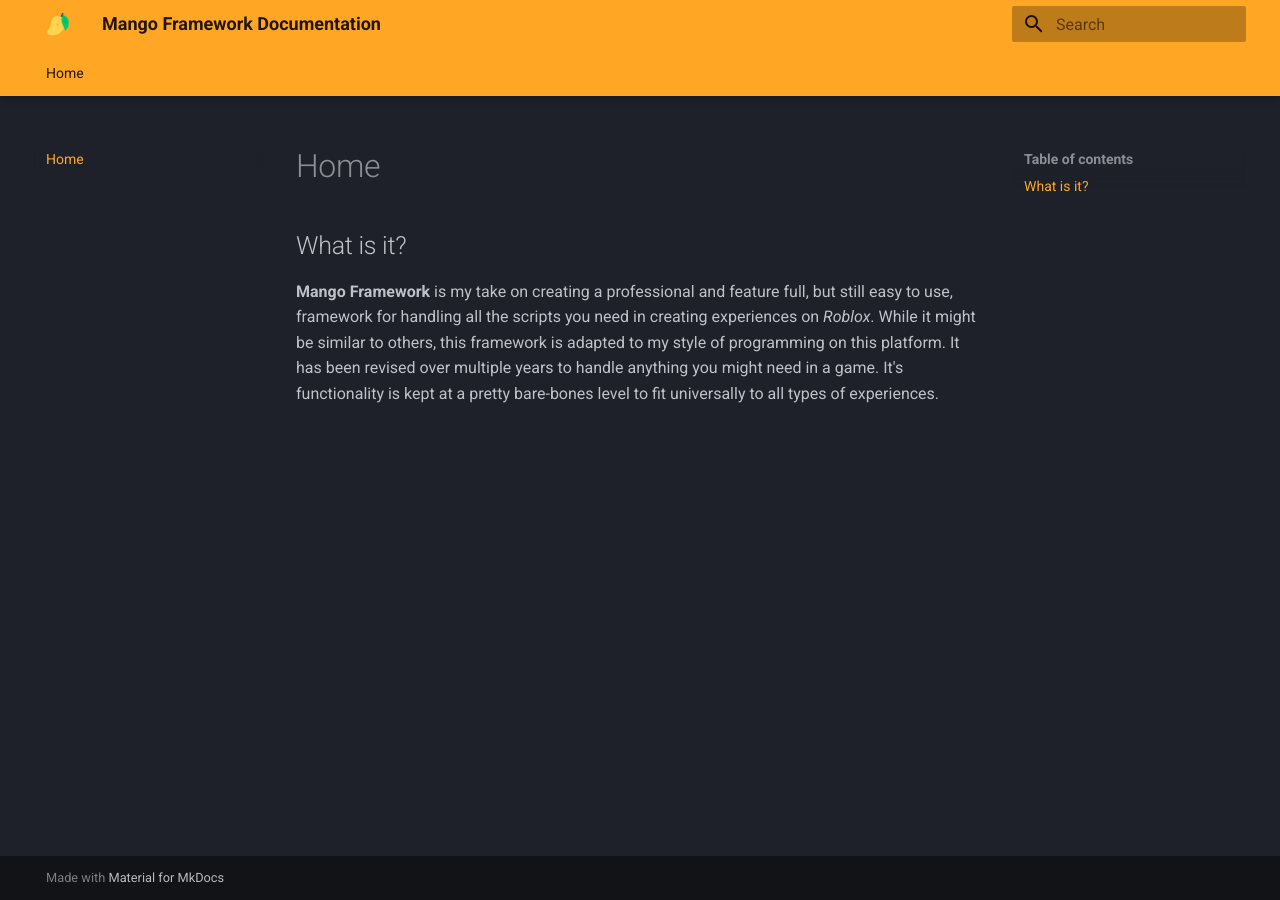
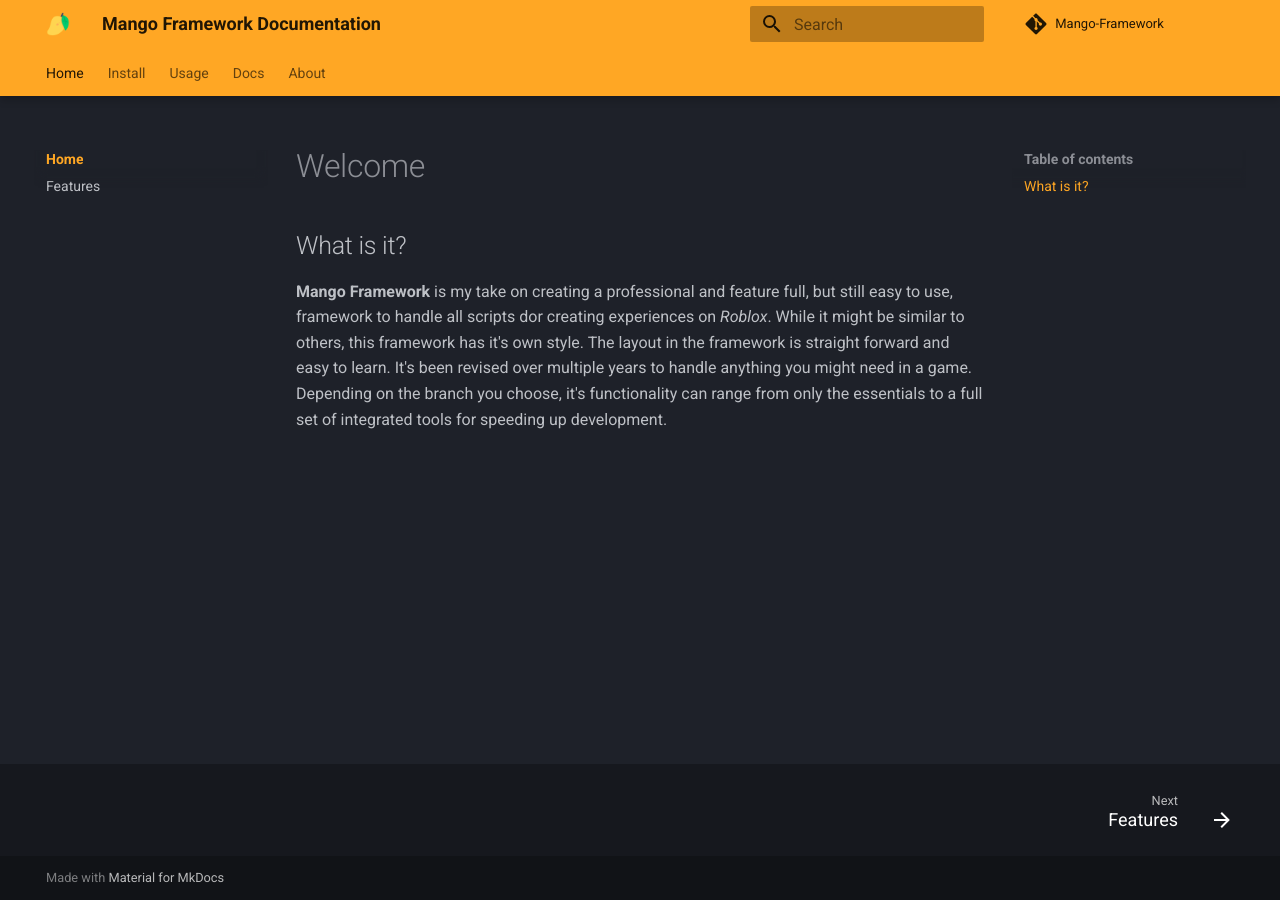
Before and after one commit to MarkoGasta/Mango-Framework-Docs, an MkDocs documentation site: the page built from docs/index.md, in a window 1280 px wide. Built offline with MkDocs 1.6.1 and Material for MkDocs 9.7.7, drawn with Linux system fonts in a browser that asks for light colours; comment, search, counter and statistics services are not loaded.

```diff
--- a/docs/index.md
+++ b/docs/index.md
@@ -1,3 +1,3 @@
 ## What is it?
 
-**Mango Framework** is my take on creating a professional and feature full, but still easy to use, framework for handling all the scripts you need in creating experiences on *Roblox*. While it might be similar to others, this framework is adapted to my style of programming on this platform. It has been revised over multiple years to handle anything you might need in a game. It's functionality is kept at a pretty bare-bones level to fit universally to all types of experiences.
+**Mango Framework** is my take on creating a professional and feature full, but still easy to use, framework to handle all scripts dor creating experiences on *Roblox*. While it might be similar to others, this framework has it's own style. The layout in the framework is straight forward and easy to learn. It's been revised over multiple years to handle anything you might need in a game. Depending on the branch you choose, it's functionality can range from only the essentials to a full set of integrated tools for speeding up development.
--- a/mise.toml
+++ b/mise.toml
@@ -1,5 +1,5 @@
+[env]
+_.python.venv = { path = ".venv", create = true, uv_create_args = ['--seed'] }
+
 [tools]
 python = "latest"
-
-[env]
-_.python.venv = { path = ".venv", create = true, uv_create_args = ['--seed'] }
--- a/mkdocs.yml
+++ b/mkdocs.yml
@@ -1,11 +1,14 @@
 site_name: Mango Framework Documentation
 site_url: https://example.com
+repo_url: https://github.com/MarkoGasta/Mango-Framework
+repo_name: Mango-Framework
+
 theme:
   name: material
   palette:
     scheme: slate
     primary: orange
-    accent: deep orange
+    accent: yellow
   font:
     text: Roboto
     code: Roboto Mono
@@ -16,16 +19,41 @@ theme:
     - navigation.tabs
     - navigation.tabs.sticky
     - navigation.indexes
+    - navigation.path
+    - navigation.footer
+    - content.code.copy
     - toc.follow
 
 nav:
-  - Home: index.md
+  - Home:
+    - Welcome: index.md
+    - Features: home/features.md
+
+  - Install:
+    - From Source: install/from_source.md
+    - From Place: install/from_place.md
+  - Usage:
+    - Top-Level Layout: usage/layout.md
+  - Docs:
+    - Internal:
+      - ReplicatedStorage:
+        - Controllers: docs/internal/replicatedstorage/controllers.md
+
+  - About: about.md
 
 markdown_extensions:
   - pymdownx.highlight:
       anchor_linenums: true
       line_spans: __span
       pygments_lang_class: true
+  - attr_list
+  - md_in_html
+  - pymdownx.blocks.caption
   - pymdownx.inlinehilite
   - pymdownx.snippets
   - pymdownx.superfences
+  - pymdownx.superfences:
+      custom_fences:
+        - name: mermaid
+          class: mermaid
+          format: !!python/name:pymdownx.superfences.fence_code_format
```
Also changed, not shown: docs/docs/internal/replicatedstorage/controllers.md (added, +1 -0 lines), docs/home/features.md (added, +24 -0 lines), docs/install/from_place.md (added, +14 -0 lines), docs/install/from_source.md (added, +31 -0 lines), docs/usage/layout.md (added, +12 -0 lines), docs/docs.md (deleted), docs/install.md (deleted), docs/install/download_place.png (added), docs/install/download_zip.png (added), docs/install/open_downloads.png (added), docs/install/open_experience_options.png (added), docs/install/pick_branch.png (added), docs/reference.md (deleted), docs/setup.md (deleted).
